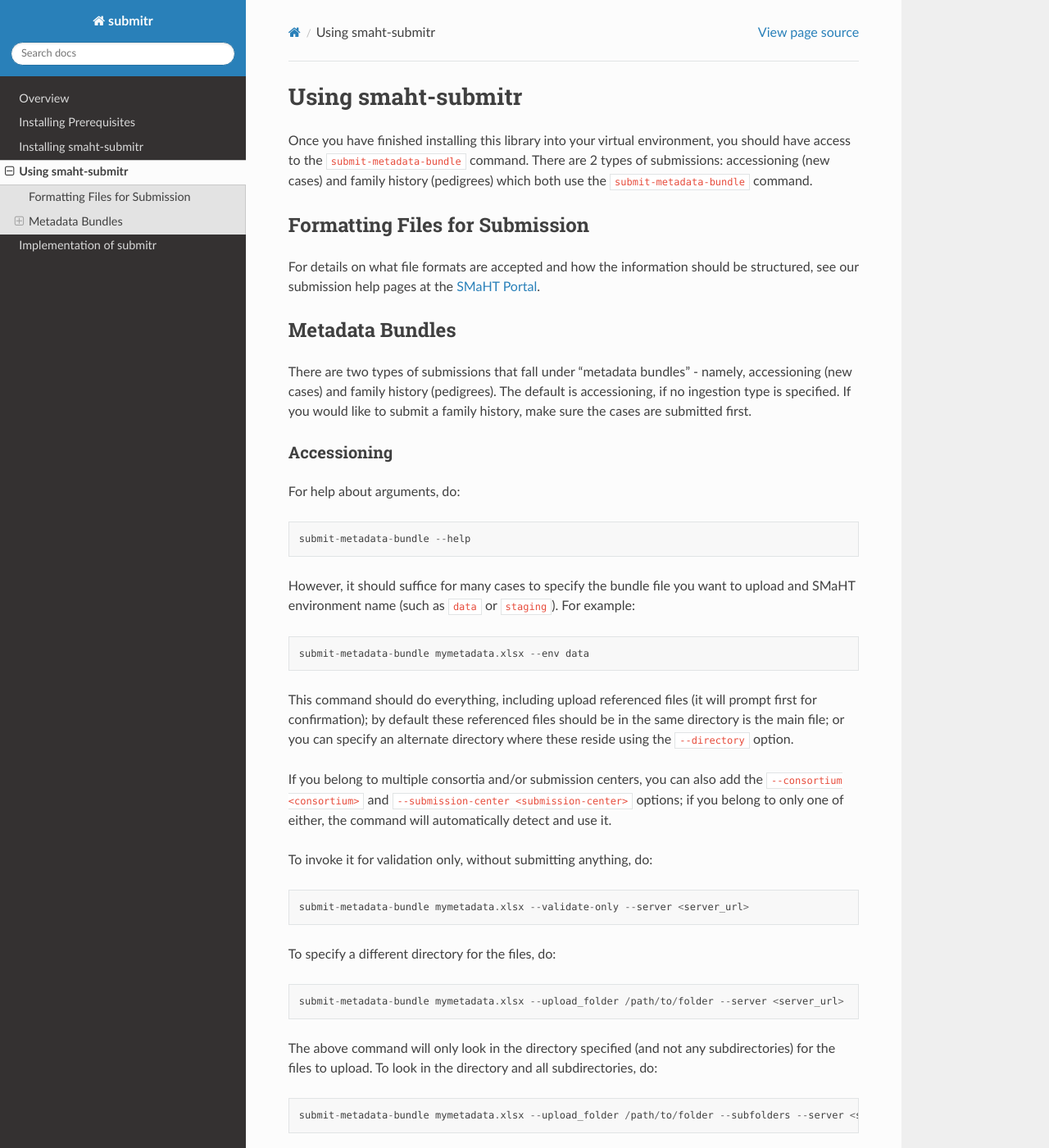
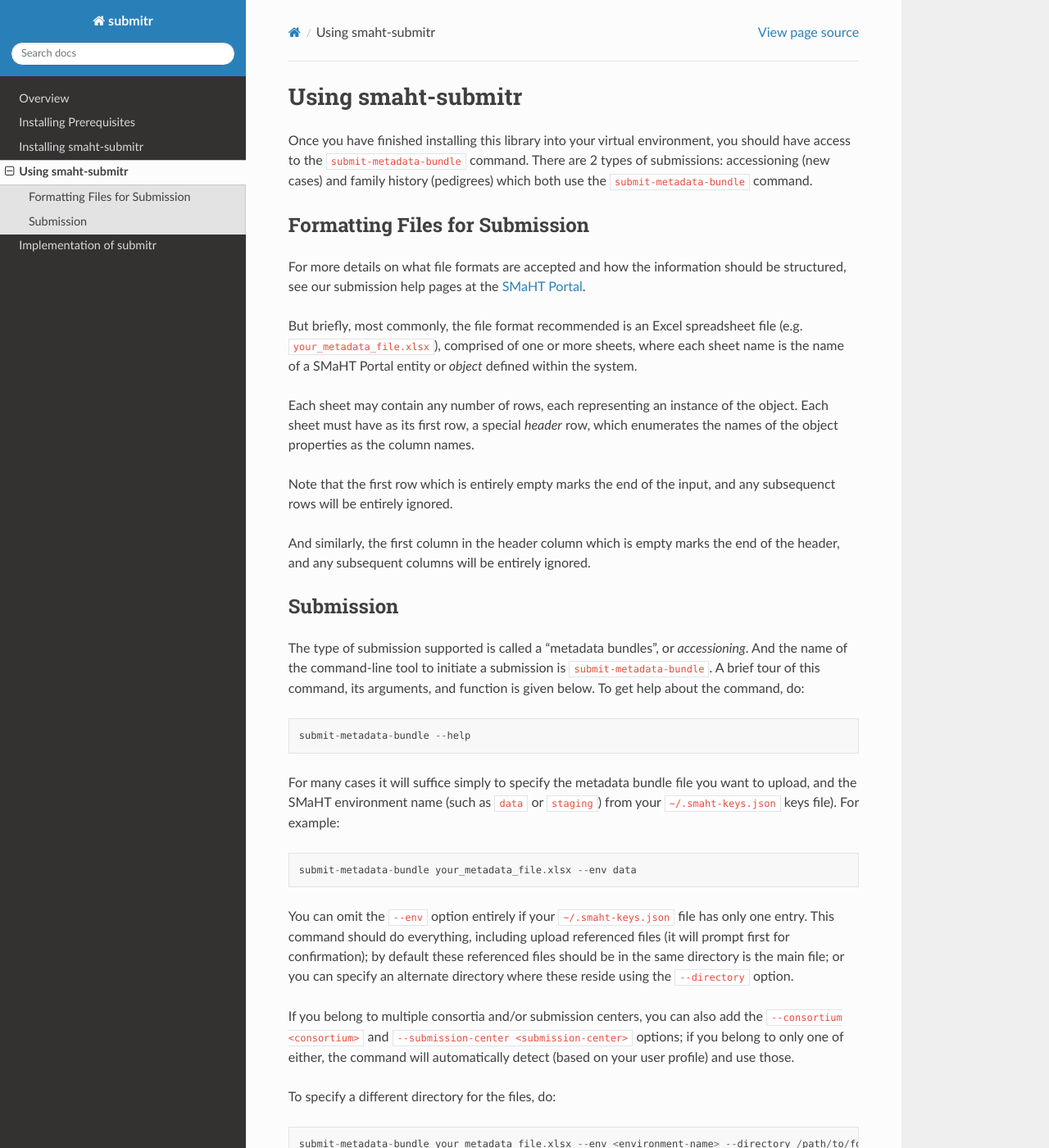
Before and after one commit to smaht-dac/submitr, a Sphinx documentation site: the page built from docs/source/usage.rst, in a window 1280 px wide and 1400 px high. Shown: the whole window at 82% size. Built offline with Sphinx 7.4.7 and the Read the Docs theme 2.0.0, drawn with Linux system fonts in a browser that asks for light colours; some of the changed text lies outside the part shown.

Commit message:
minor fix for upload folders and docs also

```diff
--- a/docs/source/usage.rst
+++ b/docs/source/usage.rst
@@ -1,6 +1,6 @@
-=============
+===================
 Using smaht-submitr
-=============
+===================
 
 Once you have finished installing this library into your virtual environment,
 you should have access to the ``submit-metadata-bundle`` command.
@@ -10,31 +10,38 @@ which both use the ``submit-metadata-bundle`` command.
 Formatting Files for Submission
 ===============================
 
-For details on what file formats are accepted and how the information should be structured,
+For more details on what file formats are accepted and how the information should be structured,
 see our submission help pages at the
 `SMaHT Portal <https://data.smaht.org/>`_.
 
-Metadata Bundles
-================
+But briefly, most commonly, the file format recommended is an Excel spreadsheet file (e.g. ``your_metadata_file.xlsx``),
+comprised of one or more sheets, where each sheet name is the name of a SMaHT Portal entity or `object` defined within the system.
 
-There are two types of submissions that fall under "metadata bundles" - namely,
-accessioning (new cases) and family history (pedigrees). The default is accessioning,
-if no ingestion type is specified. If you would like to submit a family history,
-make sure the cases are submitted first.
+Each sheet may contain any number of rows, each representing an instance of the object.
+Each sheet must have as its first row, a special `header` row, which enumerates the names of the object properties as the column names.
 
-Accessioning
-------------
+Note that the first row which is entirely empty marks the end of the input, and any subsequenct rows will be entirely ignored.
 
-For help about arguments, do::
+And similarly, the first column in the header column which is empty marks the end of the header,
+and any subsequent columns will be entirely ignored.
+
+Submission
+==========
+
+The type of submission supported is called a "metadata bundles", or `accessioning`.
+And the name of the command-line tool to initiate a submission is ``submit-metadata-bundle``.
+A brief tour of this command, its arguments, and function is given below.
+To get help about the command, do::
 
    submit-metadata-bundle --help
 
-However, it should suffice for many cases to specify
-the bundle file you want to upload and SMaHT environment name (such as ``data`` or ``staging``).
+For many cases it will suffice simply to specify the metadata bundle file you want to upload,
+and the SMaHT environment name (such as ``data`` or ``staging``) from your ``~/.smaht-keys.json`` keys file).
 For example::
 
-   submit-metadata-bundle mymetadata.xlsx --env data
+   submit-metadata-bundle your_metadata_file.xlsx --env data
 
+You can omit the ``--env`` option entirely if your ``~/.smaht-keys.json`` file has only one entry.
 This command should do everything, including upload referenced files (it will prompt first for confirmation);
 by default these referenced files should be in the same directory is the main file; or you can
 specify an alternate directory where these reside using the ``--directory`` option.
@@ -42,28 +49,42 @@ specify an alternate directory where these reside using the ``--directory`` opti
 If you belong to
 multiple consortia and/or submission centers, you can also add the ``--consortium <consortium>``
 and ``--submission-center <submission-center>`` options; if you belong to only one of either,
-the command will automatically detect and use it.
-
-To invoke it for validation only, without submitting anything, do::
-
-   submit-metadata-bundle mymetadata.xlsx --validate-only --server <server_url>
+the command will automatically detect (based on your user profile) and use those.
 
 To specify a different directory for the files, do::
 
-   submit-metadata-bundle mymetadata.xlsx --upload_folder /path/to/folder --server <server_url>
+   submit-metadata-bundle your_metadata_file.xlsx --env <environment-name> --directory /path/to/folder
 
-The above command will only look in the directory specified (and not any subdirectories)
-for the files to upload. To look in the directory and all subdirectories, do::
+The above commands will only look for the files to upload only in the directory specified (and not any sub-directories within).
+To look within subdirectories, do::
 
-   submit-metadata-bundle mymetadata.xlsx --upload_folder /path/to/folder --subfolders --server <server_url>
+   submit-metadata-bundle your_metadata_file.xlsx --env <environment-name> --directory /path/to/folder --subfolders
+
+To invoke the submission for validation only, without having SMaHT actually ingest anything into its data store, do::
+
+   submit-metadata-bundle mymetadata.xlsx --env <environment-name> --validate-only
+
+To invoke the submission for with `local` sanity checking, where "local" means before actually submitting to SMaHT, do::
+
+   submit-metadata-bundle mymetadata.xlsx --env <environment-name> --check
+
+And to invoke the submission for with `only` local sanity checking, without actually submitting to SMaHT at all, do::
+
+   submit-metadata-bundle mymetadata.xlsx --env <environment-name> --check-only
+
+These ``--check`` and ``--check-only`` options can be very useful and their use is encouraged,
+ensure that everything is in order before sending the submission off to SMaHT for processing.
+This is actually the default behavior unless your user profile indicates that you are an `admin` user.
+To be more specific, these check the following:
+
 
 You can resume execution with the upload part by doing::
 
-   resume-uploads <uuid> --env <env>
+   resume-uploads <uuid> --env <environment-name>
 
 or::
 
-   resume-uploads <uuid> --server <server_url>
+   resume-uploads <uuid> --env <environment-name>
 
 You can upload individual files separately by doing::
 
@@ -81,11 +102,3 @@ scheduler or in the background, you can pass the ``--no_query`` or ``-nq`` argum
 as::
 
     submit-metadata-bundle mymetadata.xlsx --no_query
-
-Family History
---------------
-
-If, after submitting a case, you would also like to submit a family history for the case,
-you use the same command as described above but add the --ingestion_type flag::
-
-    submit-metadata-bundle mypedigree.xlsx --ingestion_type family_history --server <server_url>
```
Also changed, not shown: 2 other files.
